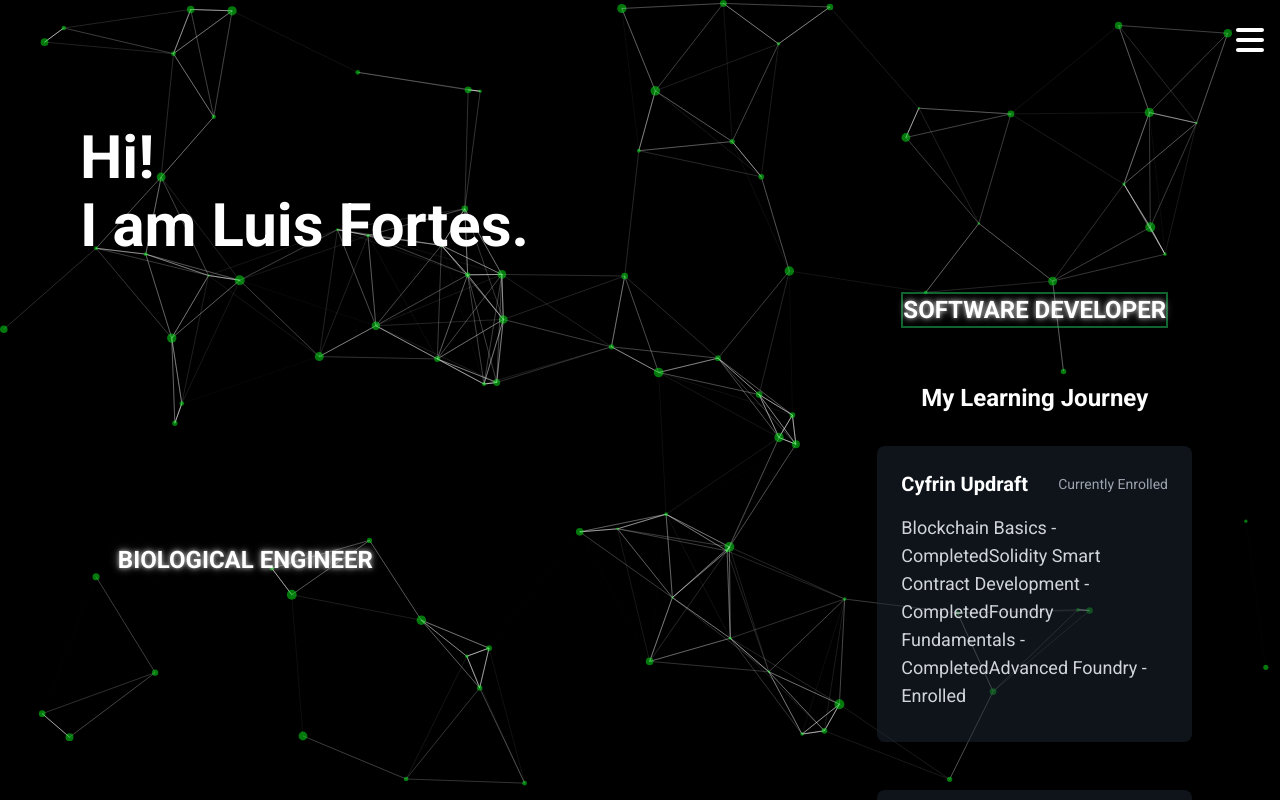
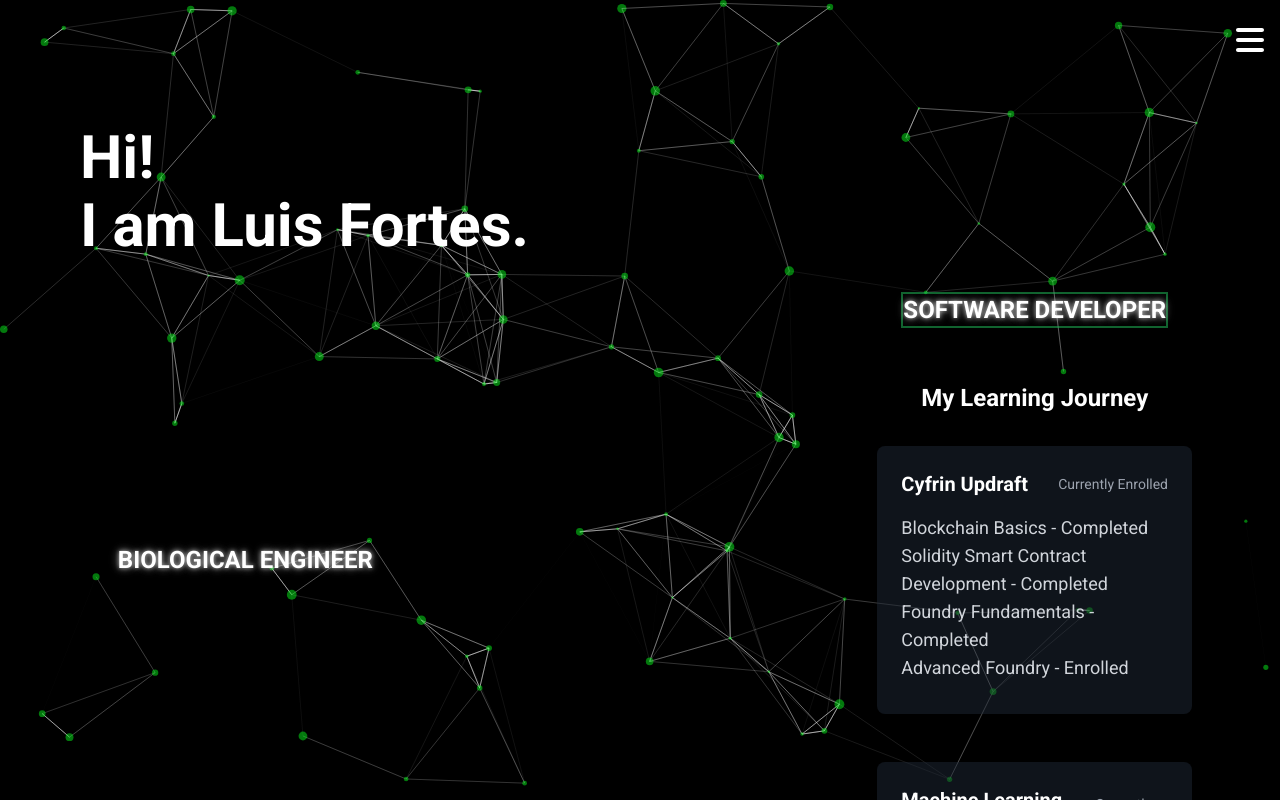
Before and after one commit to 0xfortes/Personal-CV, a Next.js app: page / in a window 1280 px wide. Both pictures are taken after a click on the button "SOFTWARE DEVELOPER". Shown: the top 800 px of the page. Built offline with nearby package versions, Linux system fonts and the light colour scheme.

Commit message:
Updated SW RoleInfo

```diff
--- a/components/RoleInfo.js
+++ b/components/RoleInfo.js
@@ -82,7 +82,11 @@ const RoleInfo = ({ role, isActive }) => {
                 <h3 className="text-xl font-semibold">{course.title}</h3>
                 <span className="text-sm text-gray-400">{course.date}</span>
               </div>
-              <h4 className="text-lg text-gray-300 mb-2">{course.subtitle}</h4>
+              <div className="text-lg text-gray-300 mb-2">
+                {Array.isArray(course.subtitle)
+                  ? course.subtitle.map((item, i) => <div key={i}>{item}</div>)
+                  : course.subtitle}
+              </div>
               <p className="text-sm text-gray-400">{course.description}</p>
             </div>
           ))}
```
